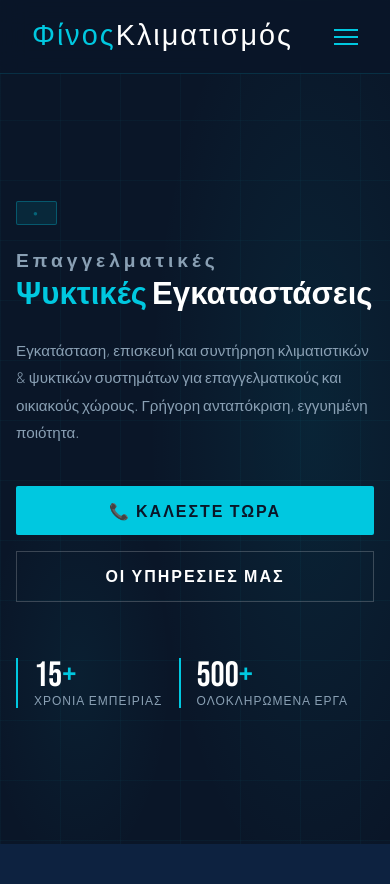
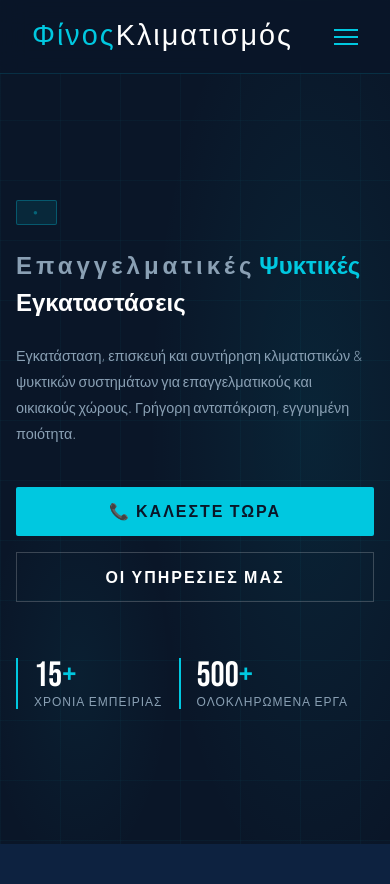
Before and after one commit to michailthors/site_psuktikos, a Flask app: page / in a window 390 px wide. Shown: the top 884 px of the page. Run offline with Flask 3, Linux system fonts and the light colour scheme.

Commit message:
changes media

```diff
--- a/templates/index.html
+++ b/templates/index.html
@@ -675,22 +675,32 @@
   }
 
   .hero-title {
-    font-size: clamp(1.8rem, 8vw, 2.5rem) !important;
-    line-height: 1.1;
+    font-size: clamp(1.5rem, 6vw, 2rem) !important;  /* ΜΕΙΩΣΑ το μέγεθος */
+    line-height: 1.3 !important;                      /* ΑΥΞΗΣΑ το line-height */
     letter-spacing: 0;
     word-break: normal;
     overflow-wrap: break-word;
   }
 
+  /* ΚΡΙΣΙΜΗ ΑΛΛΑΓΗ: Και τα δύο spans να είναι inline-block */
+  .hero-title .line-small,
+  .hero-title .line-accent {
+    display: inline-block !important;
+    font-size: inherit;
+    white-space: normal;
+  }
+
   .line-small {
-    font-size: 1rem;
+    font-size: 0.85rem;      /* ΜΙΚΡΟΤΕΡΟ για να χωράει */
     letter-spacing: 2px;
+    display: block !important;  /* Αυτό μόνο του θέλουμε block */
+    margin-bottom: 0.25rem;
   }
 
   .hero-desc {
     max-width: 100%;
     width: 100%;
-    font-size: 0.95rem;
+    font-size: 0.9rem;
   }
 
   .hero-actions {
@@ -716,11 +726,6 @@
 
   .form-grid {
     grid-template-columns: 1fr;
-  }
-
-  /* ΠΡΟΣΘΗΚΗ: Διόρθωση για το κείμενο */
-  .hero-title .line-accent {
-    display: inline;
   }
 }
 
```
